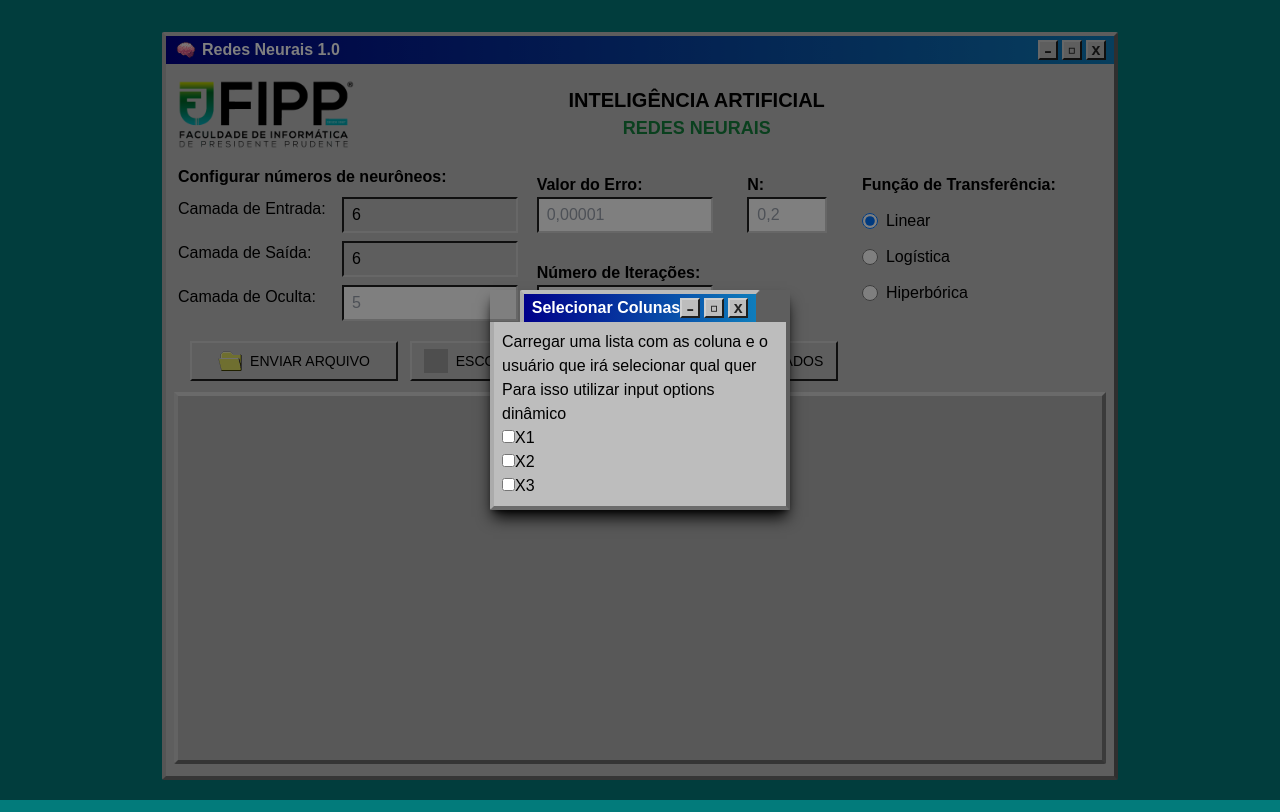
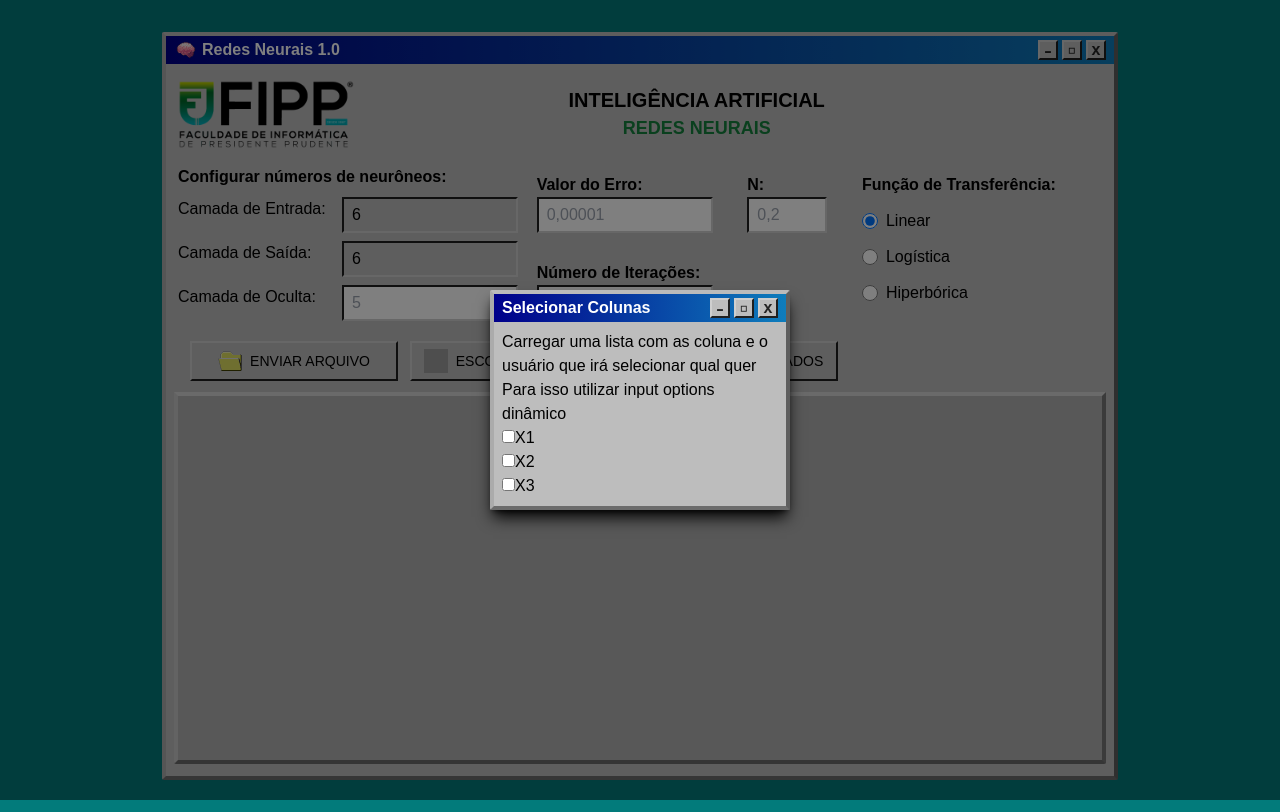
Before and after one commit to IrineuAlmeidaJr/multilayer-perceptron-frontend, a React (Vite) app in the folder redes-neurais/: page / in a window 1280 px wide. Both pictures are taken after a click on the button "ESCOLHER COLUNAS". Built offline with nearby package versions, Linux system fonts and the light colour scheme; grey boxes are pictures that could not be loaded; a web font is replaced by a local one.

Commit message:
v.0.3
Tiver retirar o componente windows-bar, pois, ao passar a largura não estava pegando corretamente o estilo.

```diff
--- a/redes-neurais/src/components/ModalSelect.jsx
+++ b/redes-neurais/src/components/ModalSelect.jsx
@@ -1,8 +1,7 @@
 import Modal from '@mui/material/Modal';
 
-import { WindowsBar } from './WindowsBar';
-
 import '../styles/modal-select.css'
+import '../styles/windows-bar.css'
 
 export function ModalSelect(props) {
 
@@ -12,13 +11,22 @@ export function ModalSelect(props) {
         onClose={props.handleClose}
         >
             <div className="body">
-                <WindowsBar
-                text={"Selecionar Colunas"}
-                image={""}
-                size="300"
-                handleClose={props.handleClose}
-                />
-
+                <div className="windows-bar-300">
+                    <div className="bar-box-name">
+                        <h1>Selecionar Colunas</h1>
+                    </div>
+                    <div className="bar-box-buttons">
+                        <button className="minimize" onClick={() => console.log(Entrou)}>
+                            -
+                        </button>
+                        <button className="maximize">
+                            ▫
+                        </button>
+                        <button className="close" onClick={() => props.handleClose()}>
+                            x
+                        </button>
+                    </div>
+                </div>
                 <div className='central'>
                     Carregar uma lista com as coluna e o usuário que irá selecionar qual quer
                     <p> Para isso utilizar input options dinâmico</p>
--- a/redes-neurais/src/components/WindowsBar.jsx
+++ /dev/null
@@ -1,44 +0,0 @@
-
-import '../styles/windows-bar.css'
-
-export function WindowsBar(props) {
-    console.log(`${props.size}px`)
-    const width_size = props.size ? `${props.size}px` : "300px";
-    const personStyle = `flex
-    items-center
-    justify-between
-    w-[${width_size}]
-    h-8
-    px-2
-    rounded-t-sm
-    bg-gradient-to-r
-    from-[#00008a]
-    to-[#0e7dbc]
-    border-x-4
-    border-t-4
-    border-[#bdbdbd]
-    border-t-[#bbbbbb]
-    border-l-[#ababab]
-    border-r-[#5e5e5e]
-    `
-
-    return (
-        <div
-        className={personStyle}>
-            <div className="bar-box-name">
-                <h1>{props.text}</h1>
-            </div>
-            <div className="bar-box-buttons">
-                <button className="minimize" onClick={() => console.log(Entrou)}>
-                    -
-                </button>
-                <button className="maximize">
-                    ▫
-                </button>
-                <button className="close" onClick={() => props.handleClose()}>
-                    x
-                </button>
-            </div>
-        </div>
-    )
-}
--- a/redes-neurais/src/pages/Home.jsx
+++ b/redes-neurais/src/pages/Home.jsx
@@ -25,7 +25,7 @@ export function Home() {
 
   return (
     <div className="box-body">
-      <div className="bar">
+      <div className="windows-bar-956">
         <div className="bar-box-name">
           <img src="./images/brain.png"  alt="imagem de celebro" />
           <h1>Redes Neurais 1.0</h1>
--- a/redes-neurais/src/styles/windows-bar.css
+++ b/redes-neurais/src/styles/windows-bar.css
@@ -1,5 +1,5 @@
 
-.bar {
+.windows-bar-956 {
     @apply
     flex
     items-center
@@ -7,6 +7,26 @@
     w-[956px]
     h-8
     mt-8
+    px-2
+    rounded-t-sm
+    bg-gradient-to-r
+    from-[#00008a]
+    to-[#0e7dbc]
+    border-x-4
+    border-t-4
+    border-[#bdbdbd]
+    border-t-[#bbbbbb]
+    border-l-[#ababab]
+    border-r-[#5e5e5e]
+}
+
+.windows-bar-300 {
+    @apply
+    flex
+    items-center
+    justify-between
+    w-[300px]
+    h-8
     px-2
     rounded-t-sm
     bg-gradient-to-r
```
